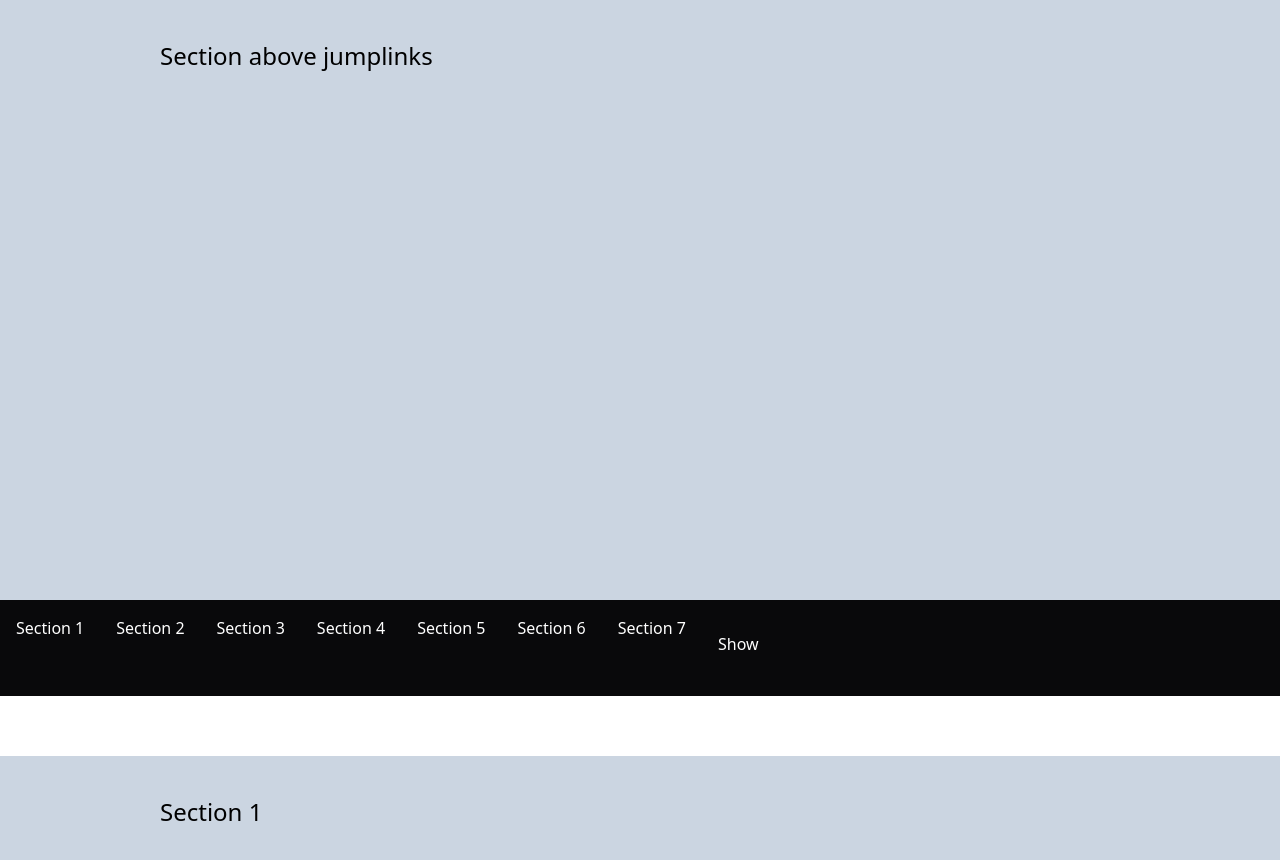
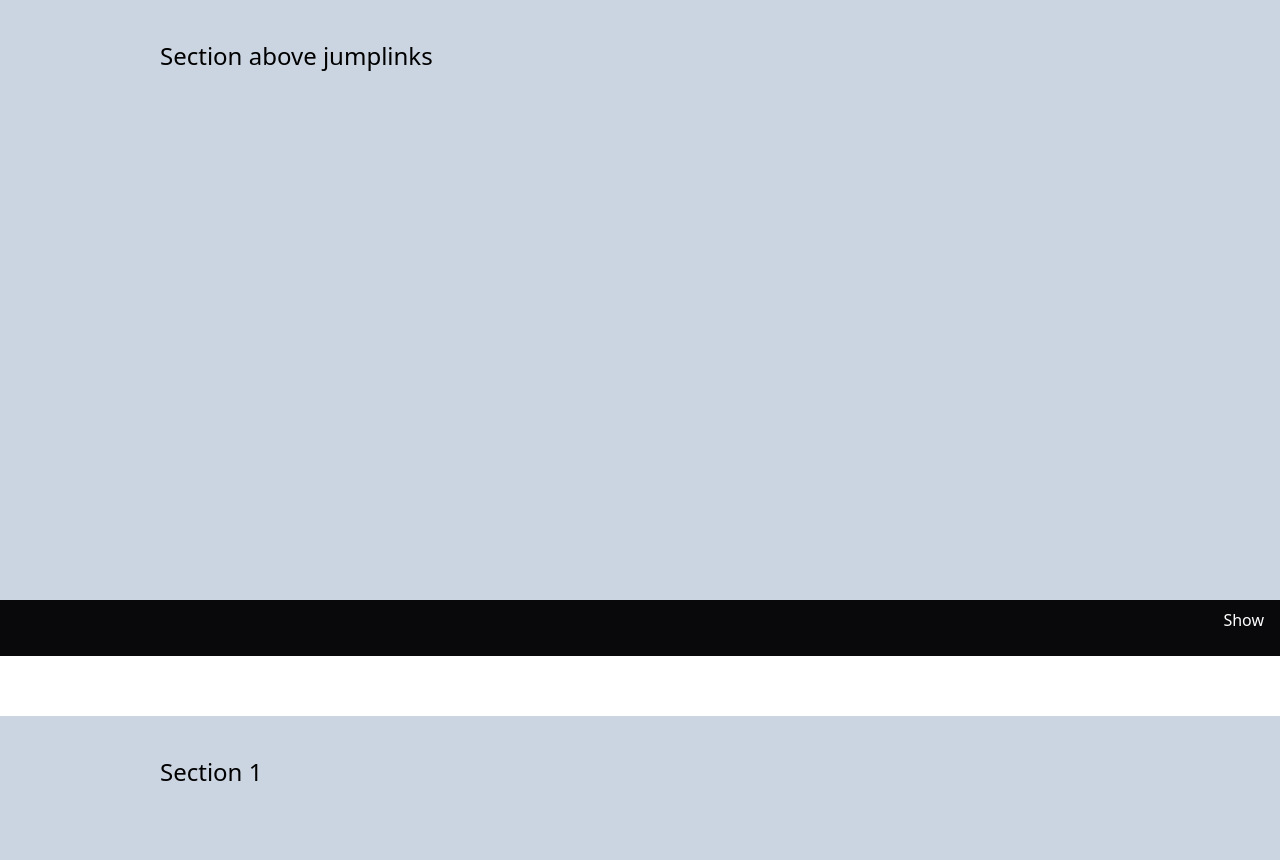
Before and after one commit to TamaraJoniec/JumpLinks, a Next.js app: page / in a window 1280 px wide. Shown: the top 860 px of the page. Built offline with nearby package versions, Linux system fonts and the light colour scheme.

Commit message:
show button positioning

```diff
--- a/src/app/components/dropDown.tsx
+++ b/src/app/components/dropDown.tsx
@@ -17,11 +17,11 @@ const Dropdown = () => {
   };
 
   return (
-    <div className='relative py-6 pb-8'>
-      <div className="top-0 right-0">
+    <div className='py-6 pb-8'>
+      <div>
         <button
           type="button"
-          className="px-4 py-2 text-white"
+          className="px-4 py-2 text-white absolute right-0 top-0"
           onClick={toggleDropdown}
         >
           Show
--- a/src/app/page.jsx
+++ b/src/app/page.jsx
@@ -65,12 +65,12 @@ export default function Home() {
       </header>
       <nav className="sticky top-0 flex flex-row flex-wrap   bg-zinc-950">
         <div className=" bg-zinc-950 flex min-w-[100vw] text-white">
-          {
+          {/* {
             sections.map((title, i) => {
               return (
                 <Links title={title} i={i} currentSection={currentSection} />
               )
-            })}
+            })} */}
           <Dropdown className="absolute top-0 right-0">
           </Dropdown>
 
```
